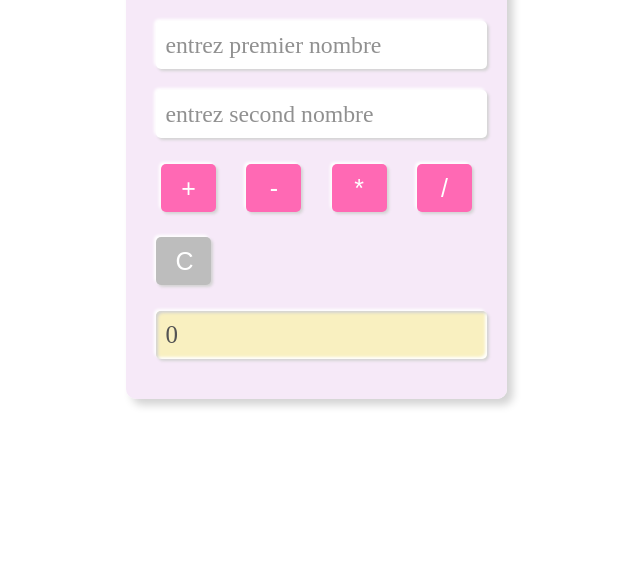
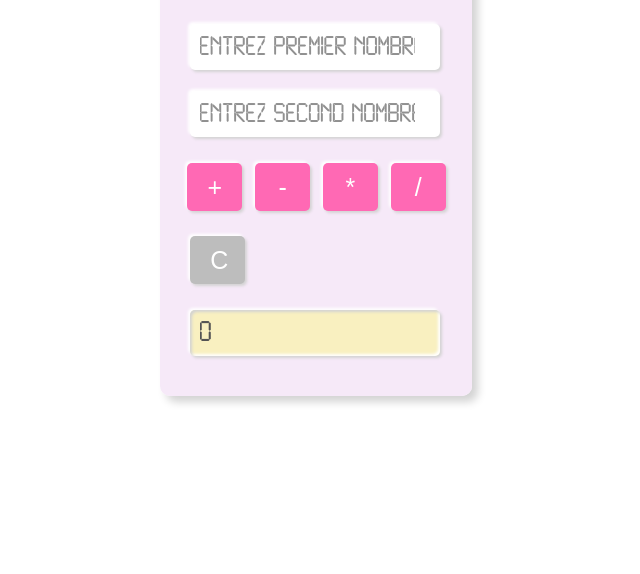
Before and after one commit to SylvainPeter/Calculatrice, a plain HTML site: page index.html in a window 1280 px wide. Shown: the part 226-800 px from the top of the page, without its empty margins (324-964 px from the left). Drawn offline with nearby package versions, Linux system fonts and the light colour scheme; the site is published under a folder, as on GitHub Pages, so addresses that start at the root find nothing.

Commit message:
corrige fonts folder path

```diff
--- a/index.html
+++ b/index.html
@@ -12,7 +12,7 @@
     <style>
         @font-face {
             font-family: 'LiquidCrystal';
-            src: url("/fonts/LiquidCrystal-Normal.otf");
+            src: url("fonts/LiquidCrystal-Normal.otf");
         }
 
         #app {
```
